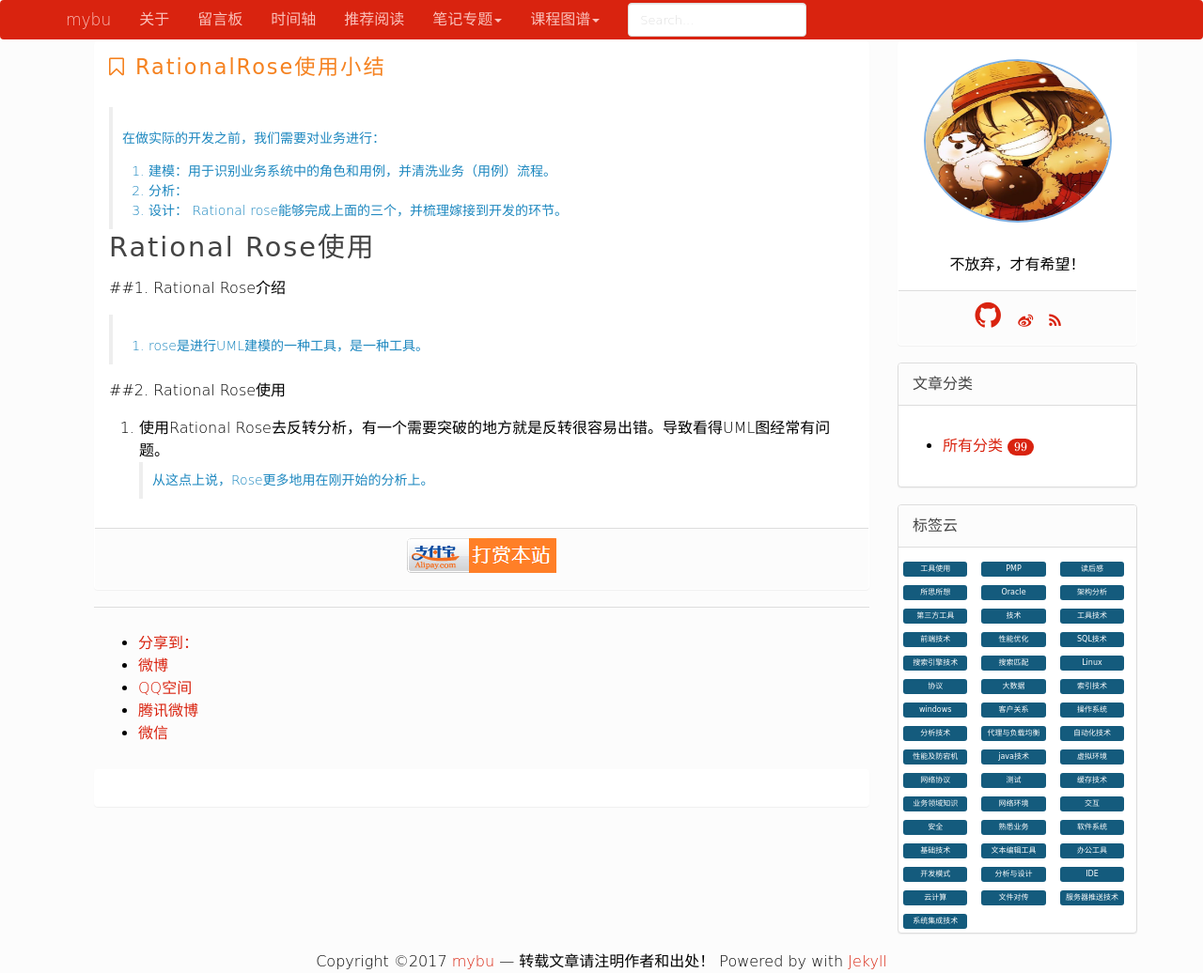
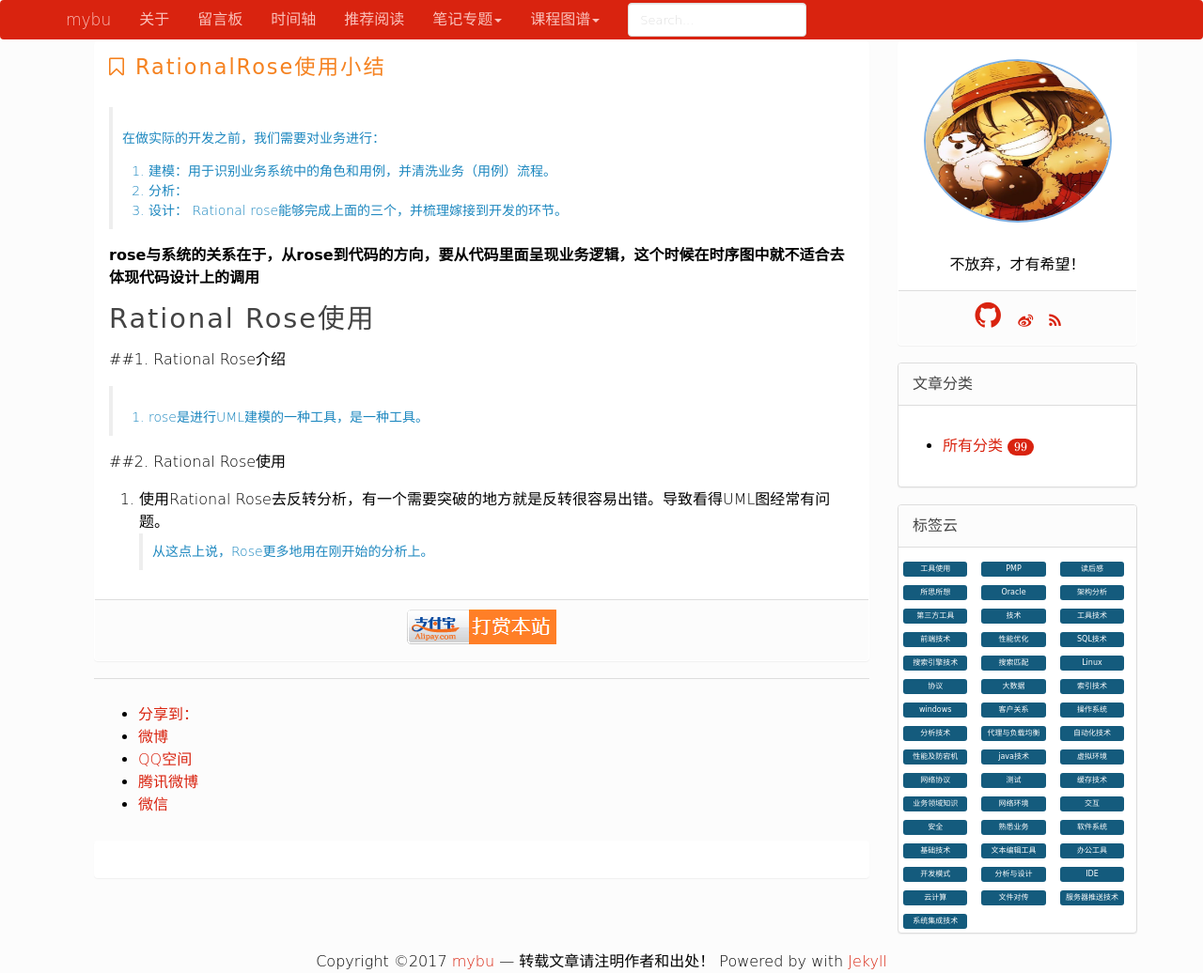
Before and after one commit to mybu/mybu.github.com, a Jekyll site: the page built from _posts/strok/tech/business-all-tool/2016-11-01-RationRose使用小结.md, in a window 1280 px wide. Shown: the whole page at 94% size. Built offline with Jekyll 4.4.1, drawn with Linux system fonts in a browser that asks for light colours; nearby versions of some CDN libraries; formulas are drawn with MathJax 3; comment, search, counter and statistics services are not loaded.

Commit message:
修改原来的理解

```diff
--- a/_posts/strok/tech/business-all-tool/2016-11-01-RationRose使用小结.md
+++ b/_posts/strok/tech/business-all-tool/2016-11-01-RationRose使用小结.md
@@ -11,6 +11,8 @@ tags: 分析与设计
 3. 设计：
 Rational rose能够完成上面的三个，并梳理嫁接到开发的环节。
 
+**rose与系统的关系在于，从rose到代码的方向，要从代码里面呈现业务逻辑，这个时候在时序图中就不适合去体现代码设计上的调用**
+
 # Rational Rose使用
 ##1. Rational Rose介绍
 >1. rose是进行UML建模的一种工具，是一种工具。
```
Also changed, not shown: _posts/strok/tech/business-1 modeing/2016-11-01-UML建模.md (+2 -1 lines), _posts/strok/tech/business-2 analyze/2016-12-17-分析工作概述.md (line endings or trailing spaces).
